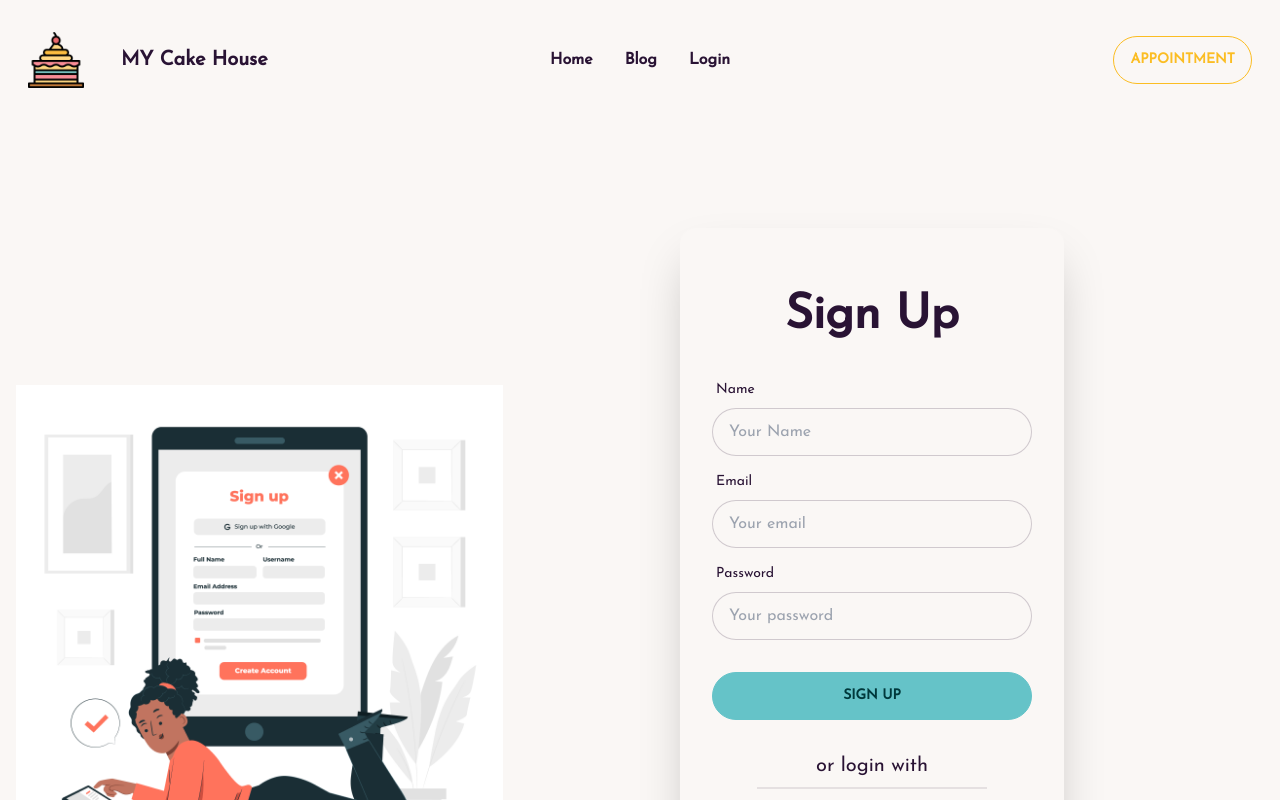
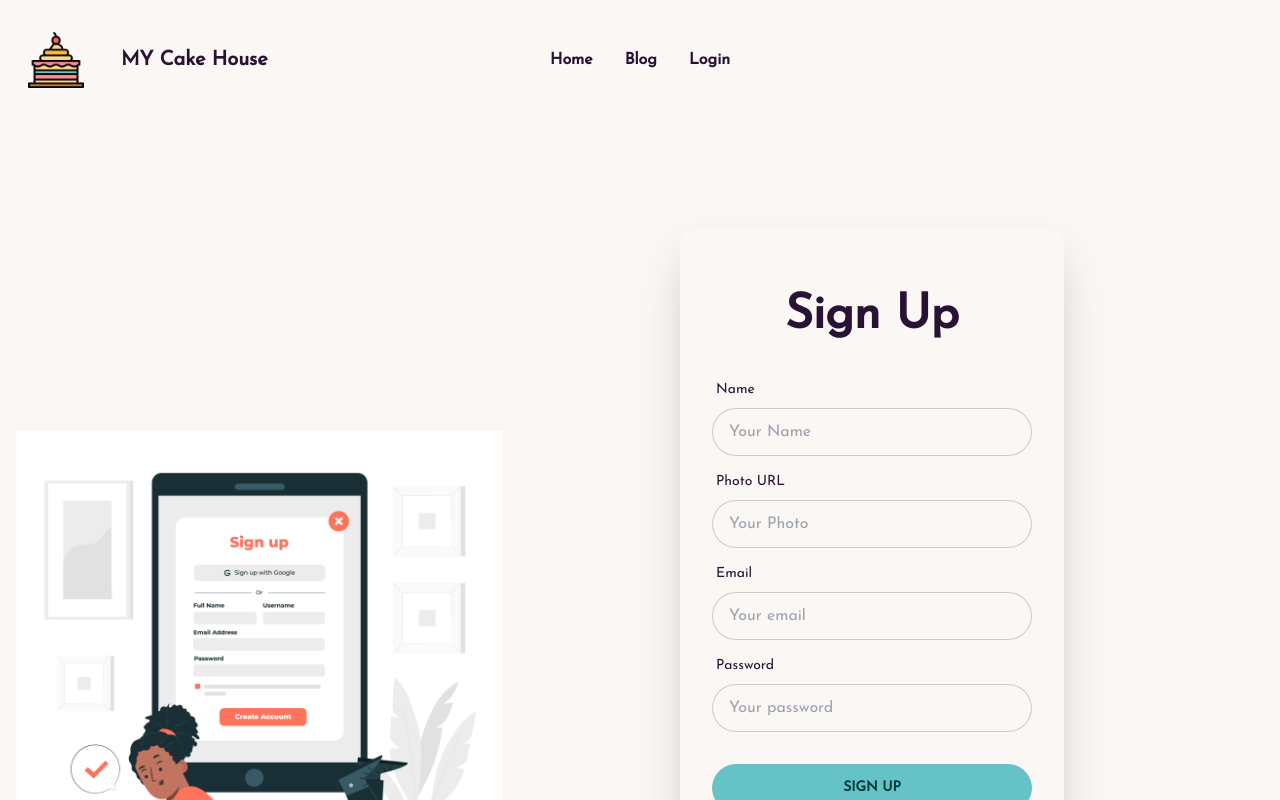
Before and after one commit to miavai649/assignment-11-client, a React (Create React App) app: page /signup in a window 1280 px wide. Shown: the top 800 px of the page. Built offline with nearby package versions, Linux system fonts and the light colour scheme; no server answers.

Commit message:
create user function added

```diff
--- a/src/Router/Routes/Routes.js
+++ b/src/Router/Routes/Routes.js
@@ -1,5 +1,6 @@
 import { createBrowserRouter } from "react-router-dom";
 import Main from "../../layout/Main";
+import AddService from "../../pages/AddService/AddService";
 import Blog from "../../pages/Blog/Blog";
 import Home from "../../pages/Home/Home/Home";
 import Login from "../../pages/Login/Login";
@@ -31,7 +32,10 @@ const router = createBrowserRouter([
                 path: '/my-reviews',
                 element: <MyReviews></MyReviews>
             },
-
+            {
+                path: '/add-service',
+                element: <AddService></AddService>
+            }
         ]
     }
 ])
--- a/src/Shared/Footer/Footer.js
+++ b/src/Shared/Footer/Footer.js
@@ -4,7 +4,7 @@ import logo from '../../assets/logo/logo.png';
 
 const Footer = () => {
   return (
-    <footer className="footer mt-20 p-10 bg-black text-neutral-content">
+    <footer className="footer p-10 bg-black text-neutral-content">
       <div>
         <img className="w-24" src={logo} alt="" />
         <p className="text-2xl">
--- a/src/Shared/Header/Header.js
+++ b/src/Shared/Header/Header.js
@@ -4,7 +4,13 @@ import logo from "../../assets/logo/logo.png";
 import { AuthContext } from "../../context/AuthProvider";
 
 const Header = () => {
-  const {user} = useContext(AuthContext)
+  const { user, logOut } = useContext(AuthContext);
+
+  const handleLogOut = () => {
+    logOut()
+    .then()
+    .then()
+  }
 
     const navItem = (
         <>
@@ -20,7 +26,10 @@ const Header = () => {
           {
           user?.email && <>
             <li className="font-semibold">
-            <Link to="/login">Login</Link>
+            <Link to="/my-reviews">My Reviews</Link>
+          </li>
+            <li className="font-semibold">
+            <Link to="/add-service">Add Service</Link>
           </li>
           </>
           }
@@ -63,7 +72,7 @@ const Header = () => {
         <ul className="menu menu-horizontal p-0">{navItem}</ul>
       </div>
       <div className="navbar-end">
-        <button className="btn btn-outline btn-warning mx-5">Appointment</button>
+        {user?.email && <button onClick={handleLogOut} className="btn mr-20">Log out</button>}
       </div>
     </div>
   );
--- a/src/context/AuthProvider.js
+++ b/src/context/AuthProvider.js
@@ -1,4 +1,4 @@
-import { getAuth, GoogleAuthProvider, onAuthStateChanged, signInWithPopup } from 'firebase/auth';
+import { createUserWithEmailAndPassword, getAuth, GoogleAuthProvider, onAuthStateChanged, signInWithPopup, signOut } from 'firebase/auth';
 import React, { createContext, useEffect, useState } from 'react';
 import app from '../firebase/firebase.config';
 
@@ -14,6 +14,14 @@ const AuthProvider = ({ children }) => {
         return signInWithPopup(auth, googleProvider)
     }
 
+    const createUser = (email, password) => {
+        return createUserWithEmailAndPassword(auth, email, password)
+    }
+
+    const logOut = () => {
+        return signOut(auth)
+    }
+
     useEffect(() => {
         const unsubscribe = onAuthStateChanged(auth, currentUser => {
             console.log('current logged in', currentUser)
@@ -27,6 +35,8 @@ const AuthProvider = ({ children }) => {
     const authInfo = {
         signInWithGoogle,
         user,
+        logOut,
+        createUser,
     }
 
     return (
--- a/src/pages/Blog/Blog.js
+++ b/src/pages/Blog/Blog.js
@@ -2,7 +2,7 @@ import React from "react";
 
 const Blog = () => {
   return (
-    <div className="">
+    <div className="h-screen">
       <h2 className="text-center text-4xl my-10">Blog</h2>
       <div className="mx-24">
         {/* question-1 */}
--- a/src/pages/Home/Home/Home.js
+++ b/src/pages/Home/Home/Home.js
@@ -9,7 +9,7 @@ const Home = () => {
             <div className='text-center'>
                 <h2 className='text-7xl text-purple-500 mt-14'>My Cake House</h2>
                 <p className='text-2xl my-3'>The perfect dish every time specially for you. <br />From our oven to your door.</p>
-                <Link className='btn btn-outline' to='/signup'>Sign UP <FaArrowRight className='ml-3'></FaArrowRight></Link>
+                <Link className='btn btn-outline px-36' to='/signup'>Sign UP <FaArrowRight className='ml-3'></FaArrowRight></Link>
             </div>
             <Banner></Banner>
         </div>
--- a/src/pages/Login/Login.js
+++ b/src/pages/Login/Login.js
@@ -1,9 +1,22 @@
-import React from "react";
+import React, { useContext } from "react";
 import { Link } from "react-router-dom";
 import google from '../../assets/button/google.png';
 import image from "../../assets/login/login.jpg";
+import { AuthContext } from "../../context/AuthProvider";
 
 const Login = () => {
+
+    const { signInWithGoogle } = useContext(AuthContext);
+
+    const handleGoogleSignUP = () => {
+        signInWithGoogle()
+            .then(result => {
+            const user = result.user
+            console.log(user)
+            })
+        .catch(err => console.error(err))
+    }
+
   return (
     <div className="hero w-full my-28">
       <div className="hero-content gap-20 grid md:grid-cols-2 flex-col lg:flex-row">
@@ -47,7 +60,7 @@ const Login = () => {
           <div className="text-center mb-6">
             <p className="text-xl">or login with</p>
             <div className="divider my-0 w-3/5 mx-auto"></div>
-            <button><img className="w-28" src={google} alt="" /></button>
+            <button onClick={handleGoogleSignUP}><img className="w-28" src={google} alt="" /></button>
           </div>
           <p className="text-center">
             Don't have an account?{" "}
--- a/src/pages/Signup/Signup.js
+++ b/src/pages/Signup/Signup.js
@@ -5,7 +5,7 @@ import image from "../../assets/Signup/signup.jpg";
 import { AuthContext } from "../../context/AuthProvider";
 
 const Signup = () => {
-    const { signInWithGoogle } = useContext(AuthContext);
+    const { signInWithGoogle, createUser } = useContext(AuthContext);
 
     const handleGoogleSignUP = () => {
         signInWithGoogle()
@@ -13,6 +13,23 @@ const Signup = () => {
             const user = result.user
             console.log(user)
             })
+        .catch(err => console.error(err))
+    }
+
+    const handleSignUp = e => {
+        e.preventDefault()
+        const form = e.target
+        const name = form.name.value
+        const photoURL = form.photoURL.value
+        const email = form.email.value
+        const password = form.password.value
+        console.log(name, photoURL, email, password)
+
+        createUser(email, password)
+            .then(result => {
+            const user = result.user
+            console.log(user)
+        })
         .catch(err => console.error(err))
     }
 
@@ -24,7 +41,7 @@ const Signup = () => {
         </div>
         <div className="card flex-shrink-0 w-full max-w-sm shadow-2xl bg-base-100 py-16">
           <h1 className="text-5xl text-center font-bold">Sign Up</h1>
-          <form className="card-body">
+          <form onSubmit={handleSignUp} className="card-body">
             <div className="form-control">
               <label className="label">
                 <span className="label-text">Name</span>
@@ -34,6 +51,19 @@ const Signup = () => {
                 placeholder="Your Name"
                 name="name"
                 className="input input-bordered"
+                required
+              />
+            </div>
+            <div className="form-control">
+              <label className="label">
+                <span className="label-text">Photo URL</span>
+              </label>
+              <input
+                type="text"
+                placeholder="Your Photo"
+                name="photoURL"
+                className="input input-bordered"
+                required
               />
             </div>
             <div className="form-control">
@@ -41,10 +71,11 @@ const Signup = () => {
                 <span className="label-text">Email</span>
               </label>
               <input
-                type="text"
+                type="email"
                 placeholder="Your email"
                 name="email"
                 className="input input-bordered"
+                required
               />
             </div>
             <div className="form-control">
@@ -56,6 +87,7 @@ const Signup = () => {
                 placeholder="Your password"
                 name="password"
                 className="input input-bordered"
+                required
               />
             </div>
             <div className="form-control mt-6">
```
